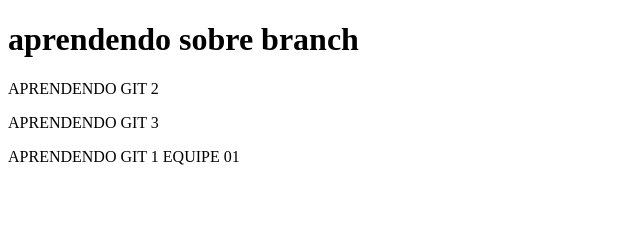
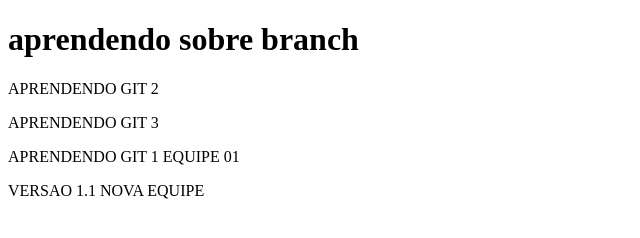
Before and after one commit to micaeljander/Aprendendo-a-aprender, a plain HTML site: page index.html in a window 1280 px wide. Shown: the whole page, without its empty margins (0-640 px from the left). Drawn offline with Linux system fonts and the light colour scheme.

Commit message:
teste da versao 1.1

```diff
--- a/index.html
+++ b/index.html
@@ -12,4 +12,5 @@
 <p>APRENDENDO GIT 2</p>
 <p>APRENDENDO GIT 3</p>
 <p>APRENDENDO GIT 1 EQUIPE 01</p>
+<p>VERSAO 1.1 NOVA EQUIPE</p>
 </html>
```
